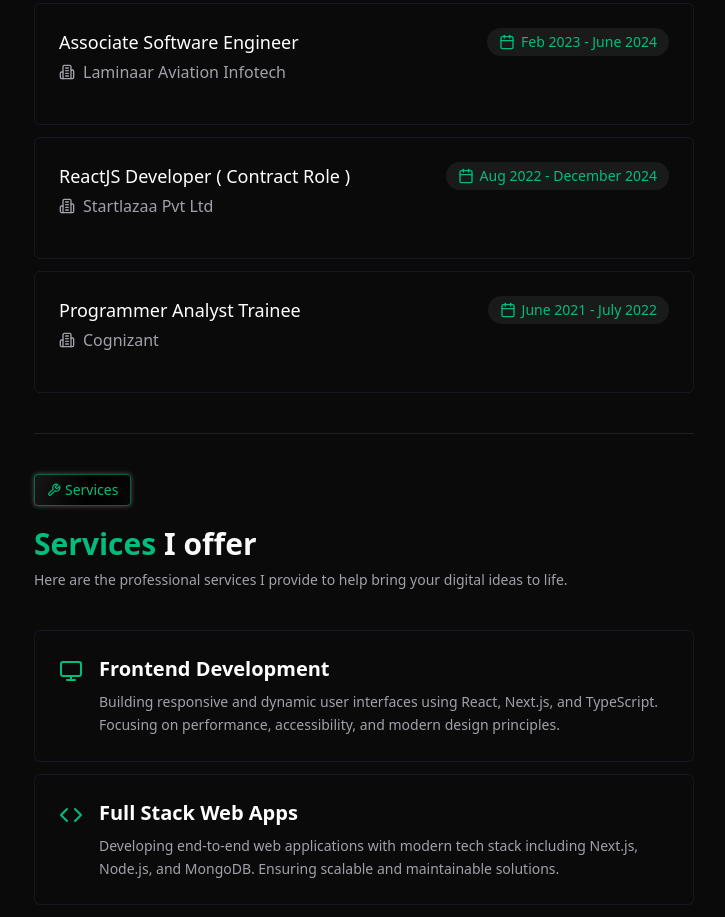
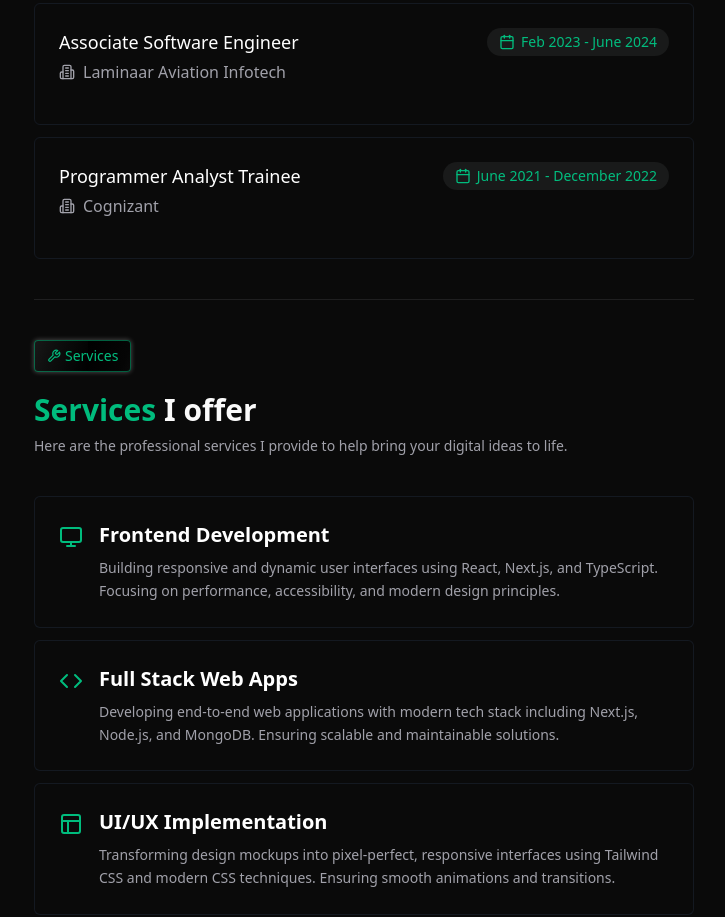
Before and after one commit to pwsd21/Personal_Portfolio, a Next.js app: page / in a window 1280 px wide. Shown: the part 3480-4397 px from the top of the page, without its empty margins (276-1001 px from the left). Built offline with nearby package versions, Linux system fonts and the light colour scheme.

Commit message:
experience updated

```diff
--- a/components/sections/experience-section.tsx
+++ b/components/sections/experience-section.tsx
@@ -60,42 +60,44 @@ const experiences: Experience[] = [
       "MS SQL",
     ],
   },
-  {
-    company: "Startlazaa Pvt Ltd",
-    companyLink: "https://www.linkedin.com/company/startlazaa",
-    position: "ReactJS Developer ( Contract Role )",
-    duration: "Aug 2022 - December 2024",
-    description: [
-      "Developed a responsive online jobs portal using React.js.",
-      "Implemented robust form validation using React Hook Form and Yup.",
-      "Built secure OTP-based authentication with JWT, ensuring safe and reliable user login flows.",
-      "Integrated Socket.IO to enable real-time updates.",
-      "Created optimized Node.js APIs with MongoDB, reducing response times.",
-    ],
-    technologies: [
-      "React",
-      "TypeScript",
-      "Node.js",
-      "Websockets",
-      "React Hook Form",
-      "MongoDB",
-    ],
-  },
+  // {
+  //   company: "Startlazaa Pvt Ltd",
+  //   companyLink: "https://www.linkedin.com/company/startlazaa",
+  //   position: "ReactJS Developer ( Contract Role )",
+  //   duration: "Aug 2022 - December 2024",
+  //   description: [
+  //     "Developed a responsive online jobs portal using React.js.",
+  //     "Implemented robust form validation using React Hook Form and Yup.",
+  //     "Built secure OTP-based authentication with JWT, ensuring safe and reliable user login flows.",
+  //     "Integrated Socket.IO to enable real-time updates.",
+  //     "Created optimized Node.js APIs with MongoDB, reducing response times.",
+  //   ],
+  //   technologies: [
+  //     "React",
+  //     "TypeScript",
+  //     "Node.js",
+  //     "Websockets",
+  //     "React Hook Form",
+  //     "MongoDB",
+  //   ],
+  // },
   {
     company: "Cognizant",
     companyLink: "https://www.linkedin.com/company/cognizant",
     position: "Programmer Analyst Trainee",
-    duration: "June 2021 - July 2022",
+    duration: "June 2021 - December 2022",
     description: [
       "Developed an Inventory Management Platform for pharma-based client, emphasising REST API integration.",
       "Crafted responsive and compatible modules using Material UI",
+      "Created optimized Node.js APIs with MongoDB, reducing response times",
     ],
     technologies: [
       "React",
       "JavaScript",
       "REST APIs",
       "Material UI",
-      "Frontend Development",
+      "MongoDB",
+      "Node.js",
     ],
   },
 ];
```
